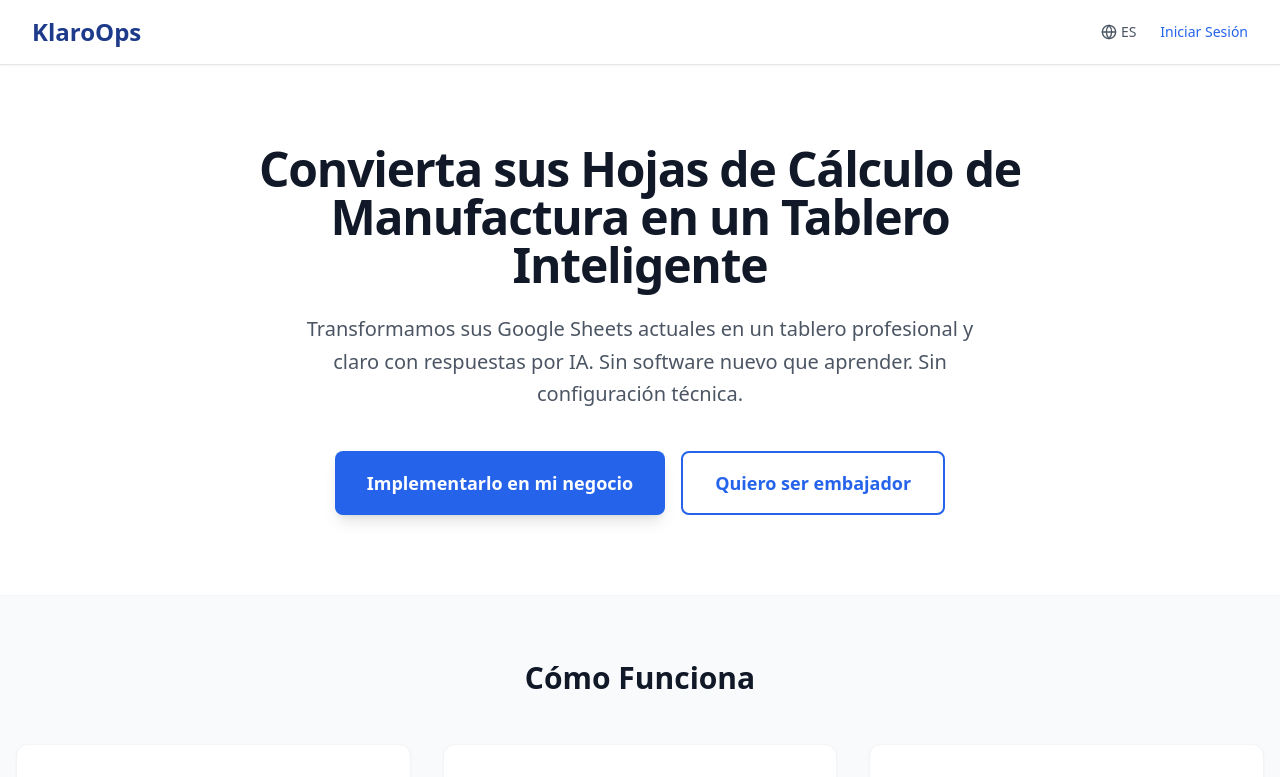
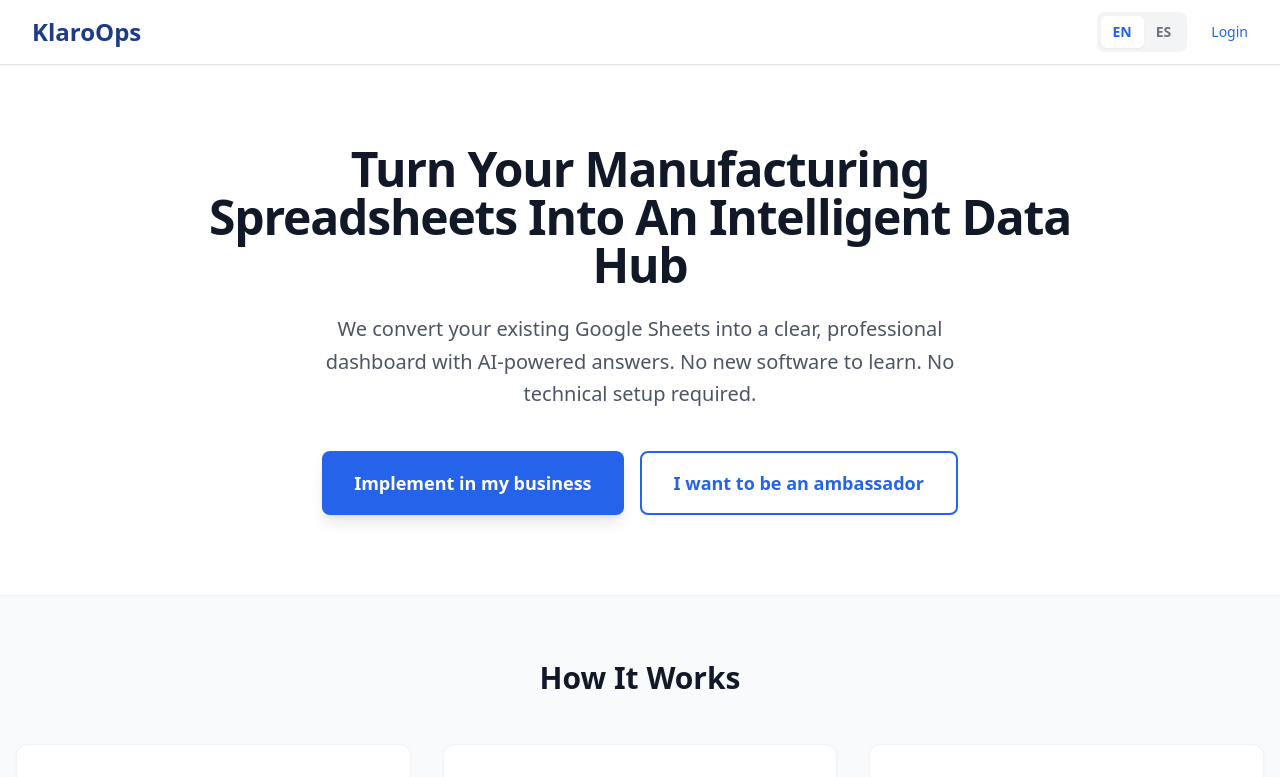
Before and after one commit to jukarlosxd/klaroops, a Next.js app: page / in a window 1280 px wide. Shown: the top 777 px of the page. Built offline with nearby package versions, Linux system fonts and the light colour scheme.

Commit message:
Set Default Lang to EN and Improve Language Selector

```diff
--- a/src/app/page.tsx
+++ b/src/app/page.tsx
@@ -368,9 +368,23 @@ function getNested(obj: any, path: string) {
 
 export default function Home() {
     const [view, setView] = useState('home');
-    const [lang, setLang] = useState('es');
+    const [lang, setLang] = useState('en'); // Default to English
     const [country, setCountry] = useState('US');
     const router = useRouter();
+
+    // Load language preference
+    useEffect(() => {
+        const savedLang = localStorage.getItem('klaroops_lang');
+        if (savedLang && (savedLang === 'en' || savedLang === 'es')) {
+            setLang(savedLang);
+        }
+    }, []);
+
+    // Save language preference
+    const handleSetLang = (newLang: string) => {
+        setLang(newLang);
+        localStorage.setItem('klaroops_lang', newLang);
+    };
 
     // Login State
     const [email, setEmail] = useState('');
@@ -389,7 +403,11 @@ export default function Home() {
     const handleSetCountry = (code: string) => {
         if (!PRICING_BY_COUNTRY[code]) return;
         setCountry(code);
-        setLang(PRICING_BY_COUNTRY[code].lang);
+        // Only switch language if not manually overridden by user preference
+        // Or we can just let the country button switch language too, but updating localStorage
+        const newLang = PRICING_BY_COUNTRY[code].lang;
+        setLang(newLang);
+        localStorage.setItem('klaroops_lang', newLang);
     };
 
     const handleLogin = async (e: React.FormEvent) => {
@@ -426,13 +444,22 @@ export default function Home() {
                             KlaroOps
                         </div>
                         <div className="flex items-center space-x-6">
-                            <button
-                                onClick={() => setLang(lang === 'es' ? 'en' : 'es')}
-                                className="flex items-center space-x-1 text-sm font-medium text-gray-600 hover:text-gray-900 focus:outline-none"
-                            >
-                                <Globe className="w-4 h-4" />
-                                <span>{lang.toUpperCase()}</span>
-                            </button>
+                            {/* Language Selector */}
+                            <div className="flex items-center bg-gray-100 rounded-lg p-1">
+                                <button
+                                    onClick={() => handleSetLang('en')}
+                                    className={`px-3 py-1.5 rounded-md text-sm font-bold transition ${lang === 'en' ? 'bg-white text-blue-600 shadow-sm' : 'text-gray-500 hover:text-gray-900'}`}
+                                >
+                                    EN
+                                </button>
+                                <button
+                                    onClick={() => handleSetLang('es')}
+                                    className={`px-3 py-1.5 rounded-md text-sm font-bold transition ${lang === 'es' ? 'bg-white text-blue-600 shadow-sm' : 'text-gray-500 hover:text-gray-900'}`}
+                                >
+                                    ES
+                                </button>
+                            </div>
+
                             <button
                                 onClick={() => switchView('login')}
                                 className="text-sm font-medium text-blue-600 hover:text-blue-800"
```
